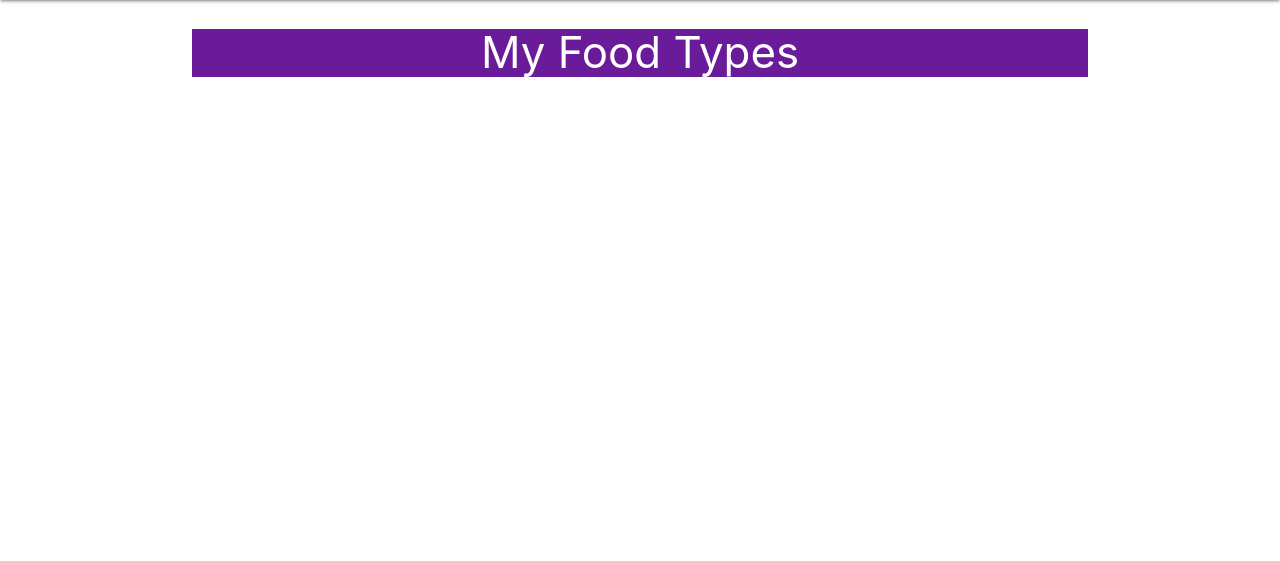
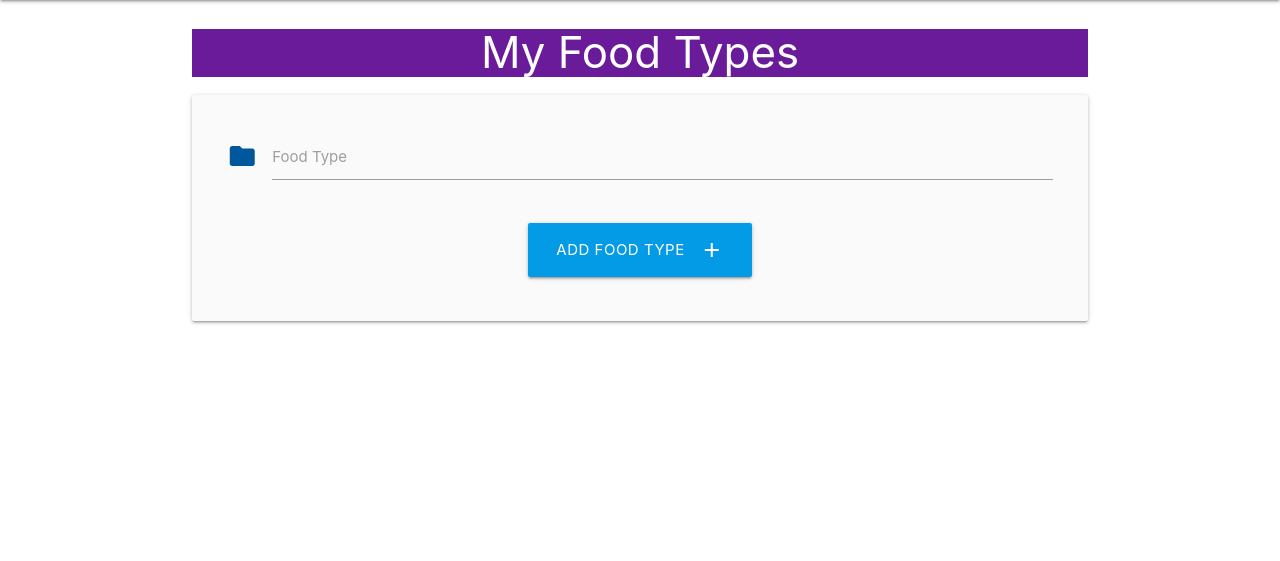
Before and after one commit to codebystu/mp3-diesel-city, a Flask app: page /myfood in a window 1280 px wide. Shown: the part 64-625 px from the top of the page. Run offline with Flask 3, Linux system fonts and the light colour scheme; the visitor is signed in with stand-in values (Sample User, id 1).

Commit message:
add form to myfoods

```diff
--- a/dcdirect/templates/myfood.html
+++ b/dcdirect/templates/myfood.html
@@ -4,4 +4,25 @@
 
 <h3 class="white-text purple darken-3 center-align">My Food Types</h3>
 
+<div class="row card-panel grey lighten-5">
+    <form class="col s12" method="POST" action="{{ url_for('views.myfood') }}">
+        <!-- food type -->
+        <div class="row">
+            <div class="input-field col s12">
+                <i class="material-icons prefix light-blue-text text-darken-4">folder</i>
+                <input id="food_type" name="food_type" minlength="3" maxlength="25" type="text" class="validate" required>
+                <label for="food_type">Food Type</label>
+            </div>
+        </div>
+        <!-- submit button -->
+        <div class="row">
+            <div class="col s12 center-align">
+                <button type="submit" class="btn-large light-blue darken-1">
+                    Add Food Type <i class="material-icons right">add</i>
+                </button>
+            </div>
+        </div>
+    </form>
+</div>
+
 {% endblock %}
```
